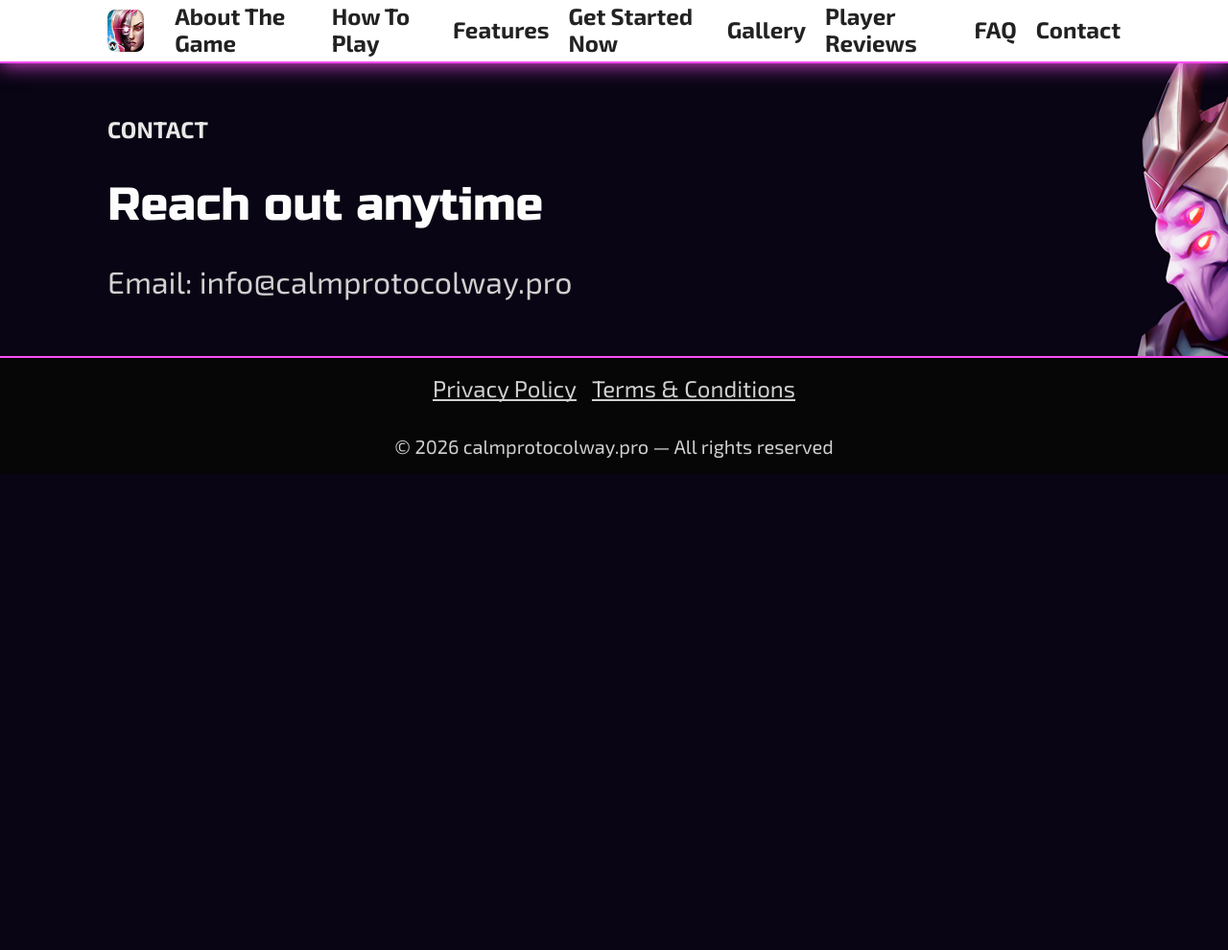
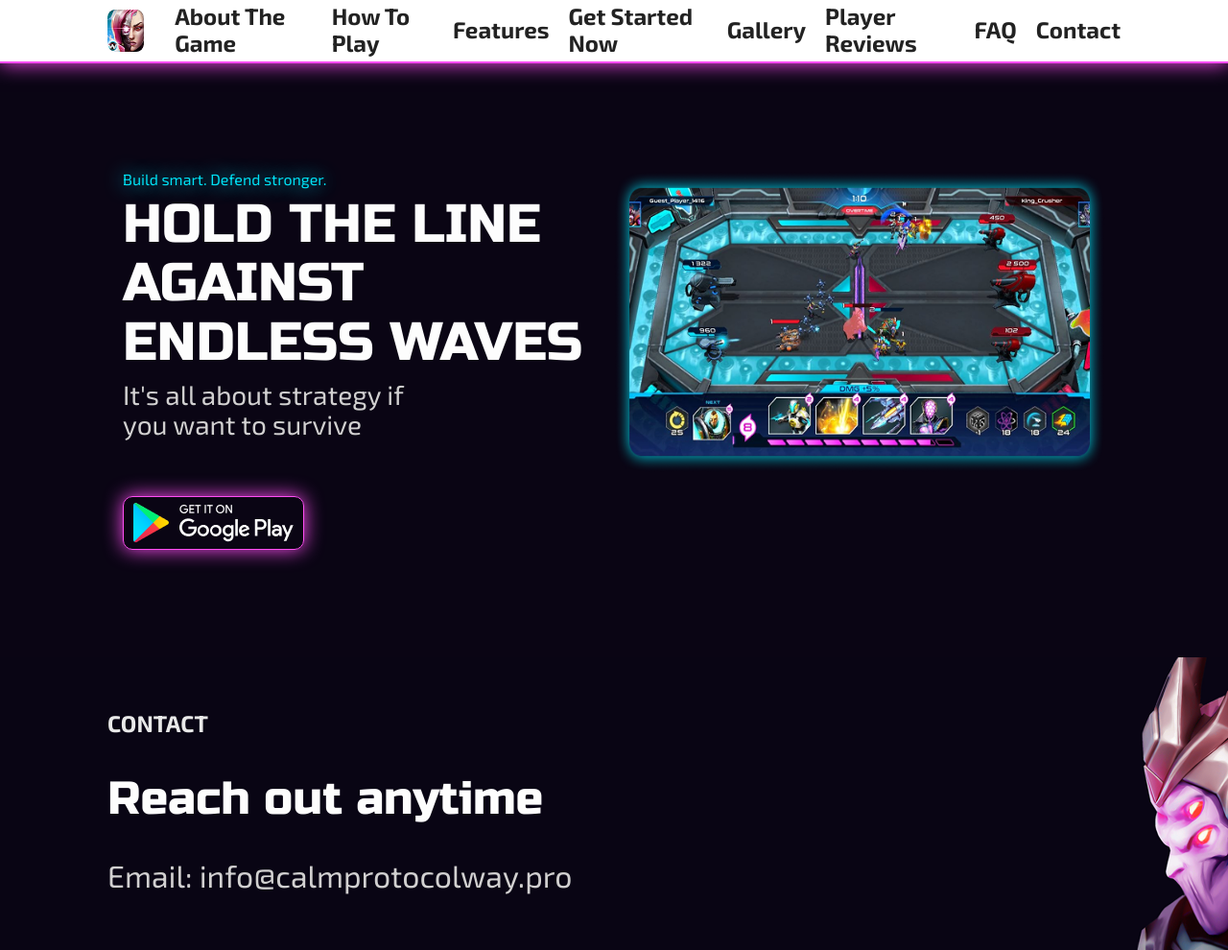
Before and after one commit to Andross-s/STP-12570, a website built with Vite: page src/index.html in a window 1280 px wide. Shown: the top 990 px of the page at 96% size. Before the commit the page ends 800 px from the top, so only its background shows below. Built offline with nearby package versions, Linux system fonts and the light colour scheme.

Commit message:
Add hero

```diff
--- /dev/null
+++ b/src/css/hero.css
@@ -0,0 +1,101 @@
+.hero {
+  min-width: 375px;
+  padding: 56px 16px;
+}
+.hero-text-up {
+  font-size: 12px;
+  line-height: 1.1;
+  color: #00e2f6;
+  /* width: 160px; */
+  text-shadow: 0 0 20px #00e2f6;
+  margin-bottom: 8px;
+}
+.hero-title {
+  font-family: 'Russo One', sans-serif;
+  font-size: 36px;
+  line-height: 1.1;
+  letter-spacing: 0em;
+  text-transform: uppercase;
+  max-width: 309px;
+  margin-bottom: 8px;
+  font-weight: 400;
+}
+.hero-text {
+  font-size: 20px;
+  line-height: 1.1;
+  letter-spacing: 0em;
+  color: #d1d0d0;
+  margin-bottom: 8px;
+  max-width: 343px;
+}
+
+.hero-img {
+  width: 343px;
+  height: 181px;
+}
+@media (min-width: 1200px) {
+  .hero-img {
+    width: 596px;
+    height: 315px;
+  }
+  .hero-text-up {
+    font-size: 16px;
+  }
+
+  .hero-title {
+    font-size: 56px;
+  }
+  .hero-text {
+    font-size: 28px;
+  }
+}
+
+.box {
+  display: flex;
+  justify-content: center;
+  align-items: center;
+  width: 189px;
+  height: 56px;
+  margin-left: auto;
+  box-shadow: 0 0 20px #ff4ef4;
+  border: 1px solid #ff4ef4;
+  border-radius: 10px;
+  margin-top: 24px;
+}
+
+.link-card {
+  display: flex;
+  align-items: center;
+  justify-content: center;
+  gap: 11.17px;
+}
+
+@media only screen and (min-width: 1200px) {
+  .hero-container {
+    display: flex;
+    justify-content: space-between;
+    flex-wrap: wrap;
+  }
+  .hero-left {
+    flex: 1;
+    /* display: flex;
+    flex-direction: column;
+    align-items: flex-start; */
+  }
+  .hero-right {
+    flex: 1;
+    display: flex;
+    align-items: flex-end;
+  }
+  .hero-title {
+    max-width: 596px;
+  }
+  .hero-bottom {
+    width: 100%;
+    display: flex;
+    justify-content: flex-start;
+  }
+  .box {
+    margin-left: 0;
+  }
+}
--- a/src/css/styles.css
+++ b/src/css/styles.css
@@ -12,6 +12,7 @@
 
 /* Sections style */
 @import url('./header.css');
+@import url('./hero.css');
 @import url('./vite-promo.css');
 @import url('./badges.css');
 @import url('./back-link.css');
--- a/src/index.html
+++ b/src/index.html
@@ -18,6 +18,7 @@
 
     <main>
       <!-- Loads the specified .html file -->
+      <load src="./partials/hero.html" />
       <load src="./partials/contact.html" />
     </main>
 
--- /dev/null
+++ b/src/partials/hero.html
@@ -0,0 +1,53 @@
+<section class="hero">
+  <div class="container hero-container">
+    <div class="hero-left">
+      <p class="hero-text-up">Build smart. Defend stronger.</p>
+      <h1 class="hero-title">Hold the Line Against Endless Waves</h1>
+      <p class="hero-text">It's all about strategy if you want to survive</p>
+    </div>
+    <div class="hero-right">
+      <picture>
+        <source
+          media="(max-width: 1199px)"
+          srcset="
+            ./img/hero/hero-Image-mobile1x.png 1x,
+            ./img/hero/hero-Image-mobile2x.png 2x
+          "
+        />
+        <source
+          media="(min-width: 1200px)"
+          srcset="
+            ./img/hero/hero-Image-desktop1x.png 1x,
+            ./img/hero/hero-Image-desktop2x.png 2x
+          "
+        />
+        <img
+          class="hero-img"
+          src="./img/hero/hero-Image-desktop1x.png"
+          alt="Start game"
+        />
+      </picture>
+    </div>
+    <div class="hero-bottom">
+      <div class="box">
+        <a
+          class="link-card"
+          href="https://play.google.com/store/apps/details?id=com.wagmigame&hl=en&gl=us"
+          target="_blank"
+          rel="noopener noreferrer"
+        >
+          <img
+            class="link-icon"
+            src="../img/hero/Google Play logo.png"
+            alt="Google play"
+          />
+          <img
+            class="link-label"
+            src="../img/hero/Text.png"
+            alt="Google play"
+          />
+        </a>
+      </div>
+    </div>
+  </div>
+</section>
```
Also changed, not shown: src/img/hero/Google Play logo.png (added), src/img/hero/Text.png (added).
